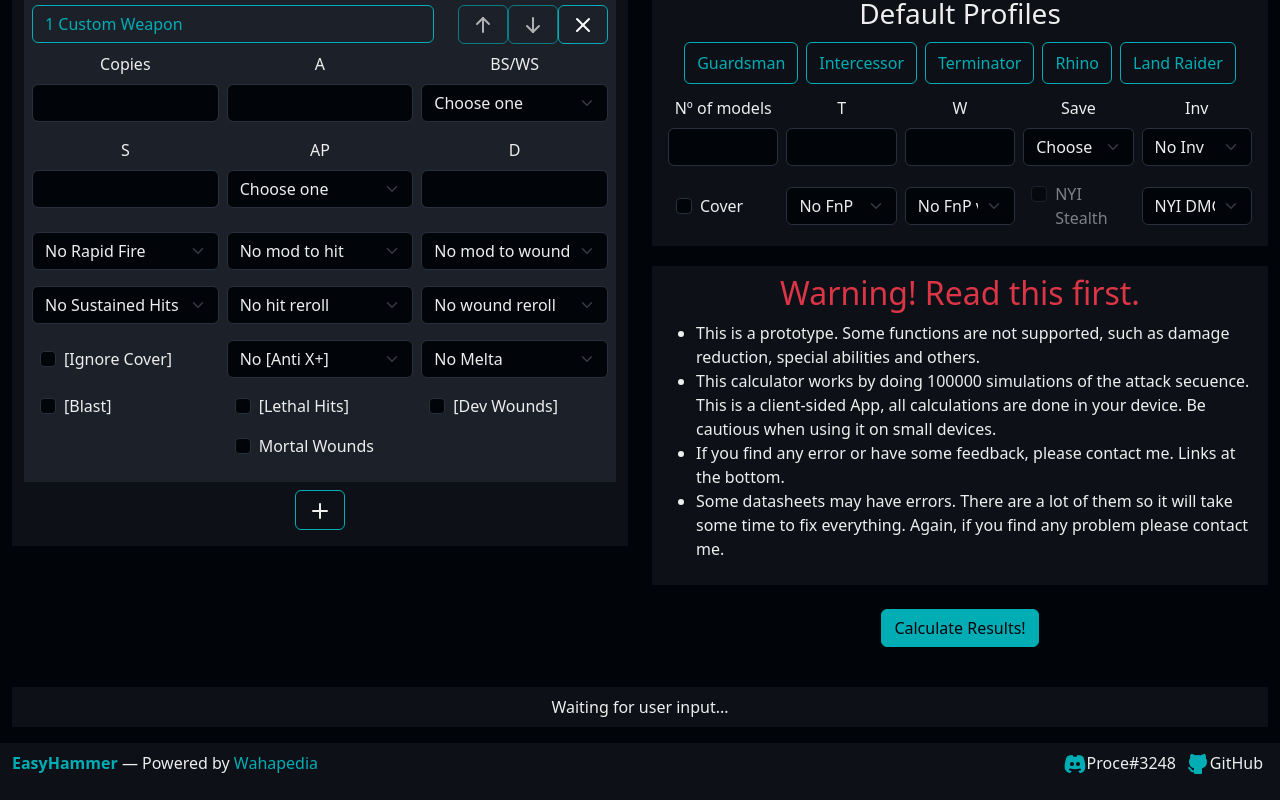
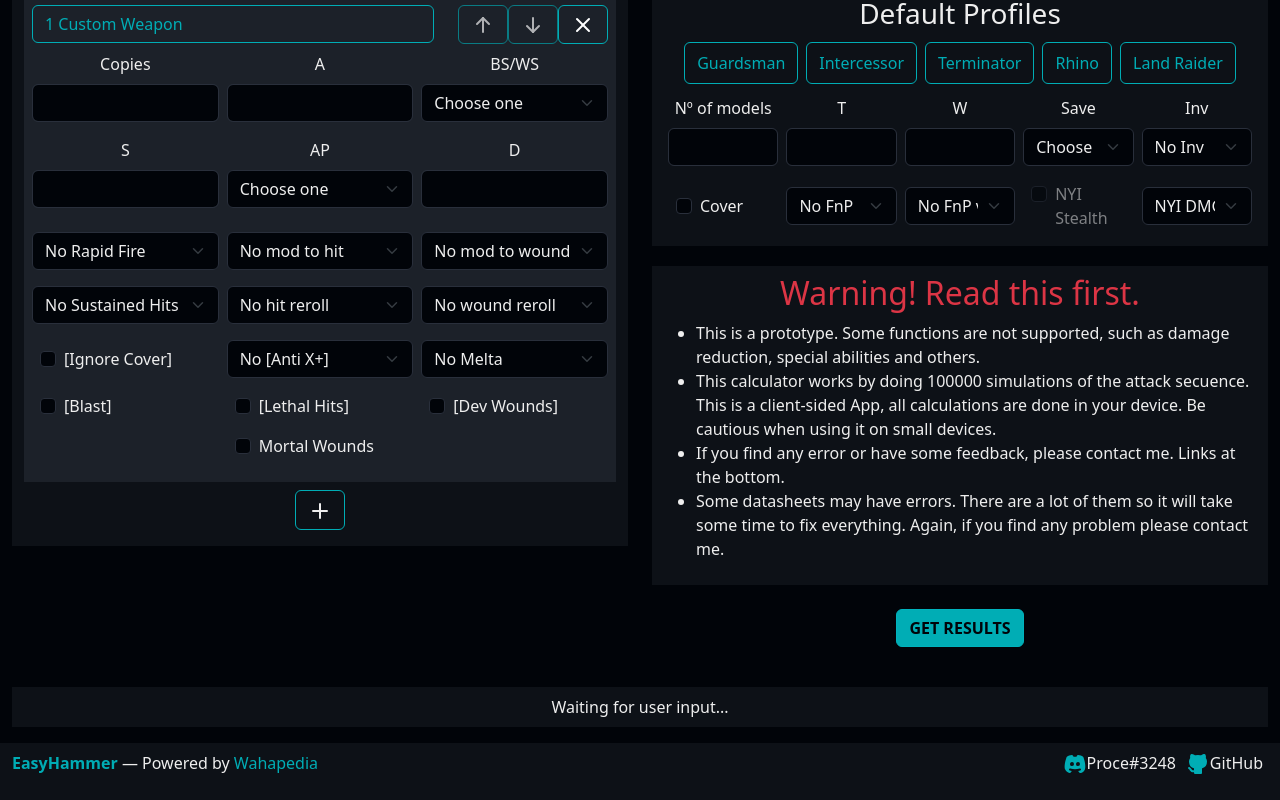
Before and after one commit to zarzas980/easyhammer, a React (Create React App) app: page / in a window 1280 px wide. Shown: the part 542-1342 px from the top of the page. Built offline with nearby package versions, Linux system fonts and the light colour scheme; the HTML template or start-up script is replaced by a standard one.

Commit message:
changed style of results button

```diff
--- a/src/components/home/Home.js
+++ b/src/components/home/Home.js
@@ -121,7 +121,7 @@ function Home(){
                     <div style={{paddingBottom: "20px"}}></div>
                     <Disclaimer/>
                     <Container className="my-4">
-                        <Button variant ="primary" onClick={handleComputeResults}>Calculate Results!</Button>
+                        <Button variant ="primary" onClick={handleComputeResults}><b>GET RESULTS</b></Button>
                     </Container>
                     {showErrorMessage && <Alert variant="danger">
                         Ups! There is something wrong with the inputs!
--- a/src/css/App.css
+++ b/src/css/App.css
@@ -22,10 +22,14 @@
   color: #010409;
 }
 
-.btn-primary, .btn-primary:hover, .btn-primary:active, .btn-primary:visited {
+.btn-primary, .btn-primary:active, .btn-primary:visited {
   background-color: #00ADB5 !important;
   color: #010409 !important;
-  border-color: #00ADB5 !important;
+  border-color: #00b3bd !important;
+}
+
+.btn-primary:hover {
+  background-color: #00cbd6!important;
 }
 
 /*This is same as primary*/
--- a/src/css/GraphsContainerBoth.css
+++ b/src/css/GraphsContainerBoth.css
@@ -28,5 +28,5 @@
 }
 
 .nav-tabs .nav-link.active:hover {
-    background-color: #00c3ce!important;
+    background-color: #00cbd6!important;
 }
```
